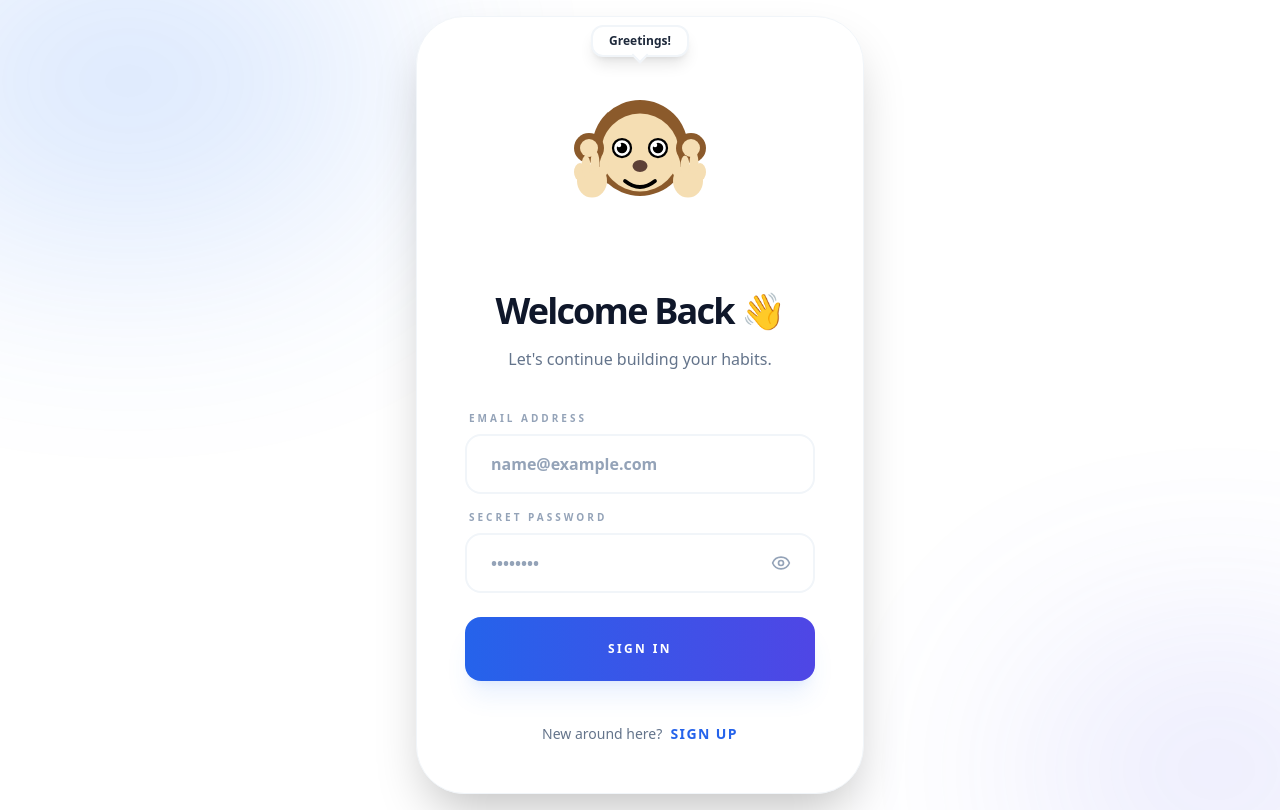
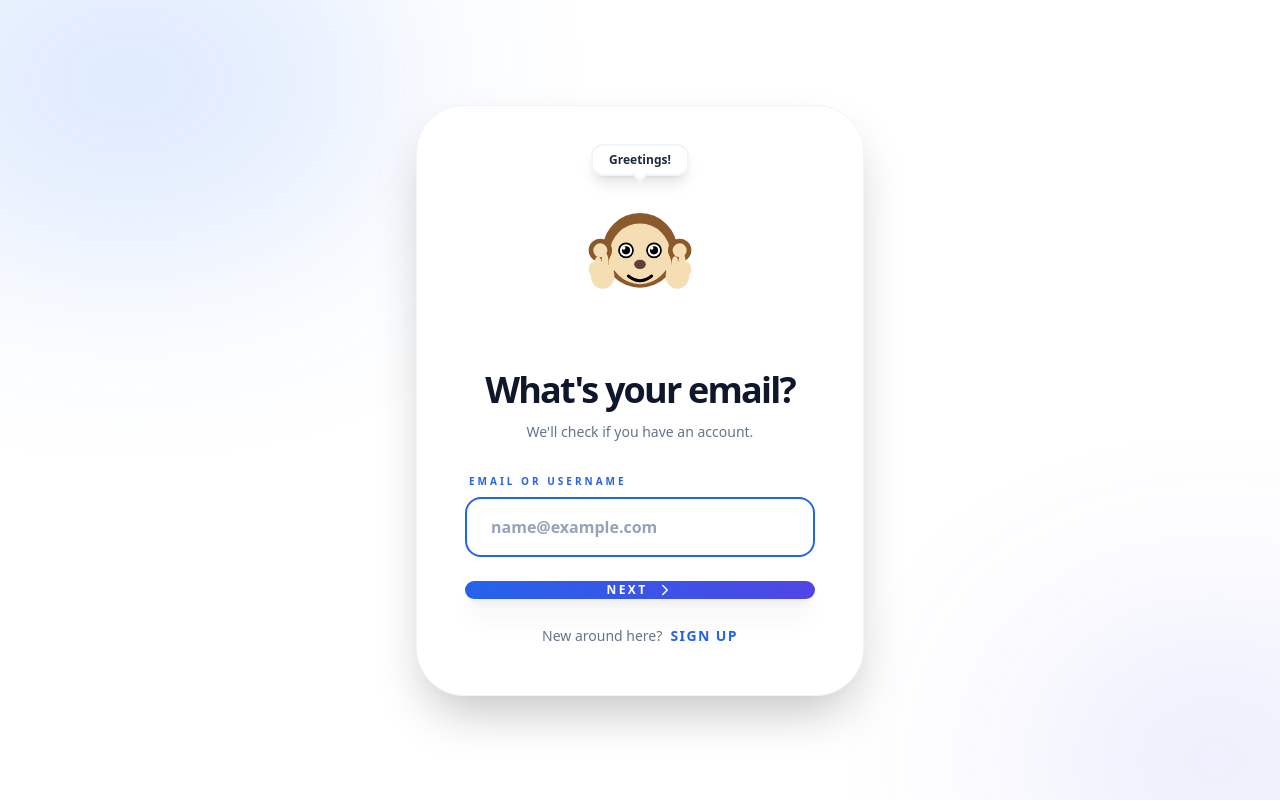
Before and after one commit to buildwithsubish/daily-habit-tracker, a Next.js app: page /login in a window 1280 px wide. Built offline with nearby package versions, Linux system fonts and the light colour scheme.

Commit message:
added new feature like twitter in login page

```diff
--- a/app/(auth)/login/page.tsx
+++ b/app/(auth)/login/page.tsx
@@ -3,7 +3,7 @@
 import { useState, useRef, useEffect } from 'react';
 import { useRouter } from 'next/navigation';
 import Link from 'next/link';
-import { Eye, EyeOff, ChevronRight, Lock } from 'lucide-react';
+import { Eye, EyeOff, ChevronLeft, ChevronRight, ArrowRight } from 'lucide-react';
 import { motion, AnimatePresence } from 'framer-motion';
 import MonkeyAvatar from '@/components/MonkeyAvatar';
 import ButtonLoader from '@/components/ButtonLoader';
@@ -57,6 +57,7 @@ const Confetti = ({ active }: { active: boolean }) => {
 
 export default function LoginPage() {
   const router = useRouter();
+  const [step, setStep] = useState<'email' | 'password'>('email');
   const [identifier, setIdentifier] = useState('');
   const [password, setPassword] = useState('');
   const [error, setError] = useState('');
@@ -66,6 +67,14 @@ export default function LoginPage() {
   const [isTyping, setIsTyping] = useState(false);
   const [success, setSuccess] = useState(false);
   const typingTimeoutRef = useRef<NodeJS.Timeout | null>(null);
+
+  // Persist email when going back from password step
+  useEffect(() => {
+    const savedEmail = sessionStorage.getItem('login_email');
+    if (savedEmail) {
+      setIdentifier(savedEmail);
+    }
+  }, []);
 
   useEffect(() => {
     if (isTyping) {
@@ -77,7 +86,19 @@ export default function LoginPage() {
     };
   }, [isTyping]);
 
-  const handleSubmit = async (e: React.FormEvent) => {
+  const handleEmailSubmit = (e: React.FormEvent) => {
+    e.preventDefault();
+    if (!identifier.trim()) {
+      setError('Please enter your email or username');
+      return;
+    }
+    // Save email for persistence
+    sessionStorage.setItem('login_email', identifier);
+    setError('');
+    setStep('password');
+  };
+
+  const handlePasswordSubmit = async (e: React.FormEvent) => {
     e.preventDefault();
     setError('');
     setLoading(true);
@@ -101,15 +122,26 @@ export default function LoginPage() {
 
       if (response.ok) {
         setSuccess(true);
+        // Clear saved email
+        sessionStorage.removeItem('login_email');
         setTimeout(() => router.push('/dashboard'), 800);
       } else {
         setError(data.error || 'Login failed');
+        setStep('password');
       }
     } catch (err) {
       setError('An error occurred. Please try again.');
+      setStep('password');
     } finally {
       setLoading(false);
     }
+  };
+
+  const goBackToEmail = () => {
+    setStep('email');
+    setPassword('');
+    setError('');
+    setIsPasswordFocused(false);
   };
 
   return (
@@ -131,7 +163,13 @@ export default function LoginPage() {
         className="max-w-md w-full relative z-10"
       >
         <div className="bg-white dark:bg-slate-900 rounded-[3rem] p-10 sm:p-12 shadow-2xl border border-slate-100 dark:border-slate-800">
-          <div className="text-center mb-10">
+          {/* Progress Indicator */}
+          <div className="flex items-center justify-center gap-2 mb-6">
+            <div className={`w-3 h-1.5 rounded-full transition-all duration-300 ${step === 'email' ? 'w-8 bg-blue-600' : 'bg-slate-200 dark:bg-slate-700'}`} />
+            <div className={`w-3 h-1.5 rounded-full transition-all duration-300 ${step === 'password' ? 'w-8 bg-blue-600' : 'bg-slate-200 dark:bg-slate-700'}`} />
+          </div>
+
+          <div className="text-center mb-8">
             <div className="flex justify-center mb-4">
               <MonkeyAvatar
                 isPasswordVisible={showPassword}
@@ -139,49 +177,104 @@ export default function LoginPage() {
                 isTyping={isTyping}
                 isError={!!error}
                 isSuccess={success}
-                size={180}
+                size={140}
               />
             </div>
-            <h1 className="text-3xl sm:text-4xl font-black text-slate-900 dark:text-white tracking-tighter mb-4 leading-tight">
-              Welcome Back 👋
+            <h1 className="text-3xl sm:text-4xl font-black text-slate-900 dark:text-white tracking-tighter mb-3 leading-tight">
+              {step === 'email' ? 'What\'s your email?' : 'Enter your password'}
             </h1>
-            <p className="text-slate-500 dark:text-slate-400 font-medium text-sm sm:text-base">
-              Let's continue building your habits.
+            <p className="text-slate-500 dark:text-slate-400 font-medium text-sm">
+              {step === 'email'
+                ? 'We\'ll check if you have an account.'
+                : `Signing in as ${identifier || '...'}`}
             </p>
           </div>
 
-          <form onSubmit={handleSubmit} className="space-y-6">
           <AnimatePresence mode="wait">
             {error && (
               <motion.div
                 key="error"
                 initial={{ x: -10, opacity: 0 }}
                 animate={{ x: [0, -10, 10, -10, 10, 0], opacity: 1 }}
-                  className="bg-red-500/10 text-red-600 px-5 py-4 rounded-2xl text-[10px] font-black uppercase tracking-widest text-center border border-red-500/20"
+                className="bg-red-500/10 text-red-600 px-5 py-4 rounded-2xl text-[10px] font-black uppercase tracking-widest text-center border border-red-500/20 mb-6"
               >
                 {error}
               </motion.div>
             )}
           </AnimatePresence>
 
-            <div className="space-y-4">
+          <AnimatePresence mode="wait">
+            {step === 'email' ? (
+              <motion.form
+                key="email-step"
+                initial={{ opacity: 0, x: -50 }}
+                animate={{ opacity: 1, x: 0 }}
+                exit={{ opacity: 0, x: 50 }}
+                transition={{ duration: 0.3, ease: "easeOut" }}
+                onSubmit={handleEmailSubmit}
+                className="space-y-6"
+              >
                 <div className="group">
-                <label className="block text-[10px] font-black text-slate-400 dark:text-slate-500 uppercase tracking-[0.3em] mb-2 ml-1 group-focus-within:text-blue-600 transition-colors">Email Address</label>
+                  <label className="block text-[10px] font-black text-slate-400 dark:text-slate-500 uppercase tracking-[0.3em] mb-2 ml-1 group-focus-within:text-blue-600 transition-colors">
+                    Email or Username
+                  </label>
                   <input
                     type="text"
                     value={identifier}
                     onChange={(e) => {
                       setIdentifier(e.target.value);
                       setIsTyping(true);
+                      setError('');
                     }}
                     required
                     placeholder="name@example.com"
-                  className="w-full px-6 py-4 bg-white/50 dark:bg-slate-800/50 backdrop-blur-xl border-2 border-slate-100 dark:border-slate-800 focus:border-blue-600 rounded-2xl outline-none transition-all font-bold text-slate-900 dark:text-white placeholder:text-slate-400"
+                    className="w-full px-6 py-4 bg-white/50 dark:bg-slate-800/50 backdrop-blur-xl border-2 border-slate-100 dark:border-slate-800 focus:border-blue-600 rounded-2xl outline-none transition-all font-bold text-slate-900 dark:text-white placeholder:text-slate-400 text-base"
+                    autoComplete="email"
+                    autoFocus
                   />
                 </div>
 
+                <motion.button
+                  type="submit"
+                  whileHover={{ scale: 1.02, translateY: -2 }}
+                  whileTap={{ scale: 0.98 }}
+                  className="w-full py-4.5 rounded-2xl font-black text-xs uppercase tracking-[0.2em] transition-all flex items-center justify-center gap-2 bg-gradient-to-r from-blue-600 to-indigo-600 text-white hover:shadow-blue-500/25 shadow-xl"
+                >
+                  Next
+                  <ChevronRight size={18} />
+                </motion.button>
+
+                <p className="text-center mt-6">
+                  <span className="text-slate-500 text-sm font-medium">New around here?</span>{' '}
+                  <Link href="/register" className="text-blue-600 font-black text-sm hover:text-blue-700 transition-colors ml-1 uppercase tracking-widest text-[10px]">
+                    SIGN UP
+                  </Link>
+                </p>
+              </motion.form>
+            ) : (
+              <motion.form
+                key="password-step"
+                initial={{ opacity: 0, x: 50 }}
+                animate={{ opacity: 1, x: 0 }}
+                exit={{ opacity: 0, x: -50 }}
+                transition={{ duration: 0.3, ease: "easeOut" }}
+                onSubmit={handlePasswordSubmit}
+                className="space-y-6"
+              >
+                {/* Back Button */}
+                <button
+                  type="button"
+                  onClick={goBackToEmail}
+                  className="flex items-center gap-2 text-slate-500 hover:text-slate-700 dark:hover:text-slate-300 transition-colors text-sm font-medium mb-2 px-2"
+                >
+                  <ChevronLeft size={16} />
+                  Back to email
+                </button>
+
                 <div className="group">
-                <label className="block text-[10px] font-black text-slate-400 dark:text-slate-500 uppercase tracking-[0.3em] mb-2 ml-1 group-focus-within:text-blue-600 transition-colors">Secret Password</label>
+                  <label className="block text-[10px] font-black text-slate-400 dark:text-slate-500 uppercase tracking-[0.3em] mb-2 ml-1 group-focus-within:text-blue-600 transition-colors">
+                    Secret Password
+                  </label>
                   <div className="relative">
                     <input
                       type={showPassword ? 'text' : 'password'}
@@ -189,12 +282,15 @@ export default function LoginPage() {
                       onChange={(e) => {
                         setPassword(e.target.value);
                         setIsTyping(true);
+                        setError('');
                       }}
                       onFocus={() => setIsPasswordFocused(true)}
                       onBlur={() => setIsPasswordFocused(false)}
                       required
                       placeholder="••••••••"
-                    className="w-full px-6 py-4 bg-white/50 dark:bg-slate-800/50 backdrop-blur-xl border-2 border-slate-100 dark:border-slate-800 focus:border-blue-600 rounded-2xl outline-none transition-all font-bold text-slate-900 dark:text-white placeholder:text-slate-400"
+                      className="w-full px-6 py-4 bg-white/50 dark:bg-slate-800/50 backdrop-blur-xl border-2 border-slate-100 dark:border-slate-800 focus:border-blue-600 rounded-2xl outline-none transition-all font-bold text-slate-900 dark:text-white placeholder:text-slate-400 text-base"
+                      autoComplete="current-password"
+                      autoFocus
                     />
                     <button
                       type="button"
@@ -205,14 +301,13 @@ export default function LoginPage() {
                     </button>
                   </div>
                 </div>
-            </div>
 
                 <motion.button
                   type="submit"
                   disabled={loading || success}
                   whileHover={{ scale: 1.02, translateY: -2 }}
                   whileTap={{ scale: 0.98 }}
-              className={`w-full py-6 rounded-2xl font-black text-xs uppercase tracking-[0.2em] transition-all flex items-center justify-center shadow-xl shadow-blue-500/10 ${
+                  className={`w-full py-4.5 rounded-2xl font-black text-xs uppercase tracking-[0.2em] transition-all flex items-center justify-center gap-2 shadow-xl shadow-blue-500/10 ${
                     success
                       ? 'bg-emerald-500 text-white'
                       : loading
@@ -222,20 +317,24 @@ export default function LoginPage() {
                 >
                   {success ? (
                     <motion.div initial={{ scale: 0 }} animate={{ scale: 1 }} className="flex items-center gap-2">
-                  <CheckCircle size={18} /> Authenticated
+                      <CheckCircle size={18} /> Logged In
                     </motion.div>
                   ) : (
-                <ButtonLoader loading={loading} text="Sign In" loadingText="Authenticating..." />
+                    <>
+                      <ButtonLoader loading={loading} text="Log in" loadingText="Signing in..." />
+                    </>
                   )}
                 </motion.button>
-          </form>
 
-          <p className="mt-10 text-center">
+                <p className="text-center mt-6">
                   <span className="text-slate-500 text-sm font-medium">New around here?</span>{' '}
                   <Link href="/register" className="text-blue-600 font-black text-sm hover:text-blue-700 transition-colors ml-1 uppercase tracking-widest text-[10px]">
                     SIGN UP
                   </Link>
                 </p>
+              </motion.form>
+            )}
+          </AnimatePresence>
         </div>
       </motion.div>
     </div>
```
Lines whose indentation alone changed are shown as unchanged.
